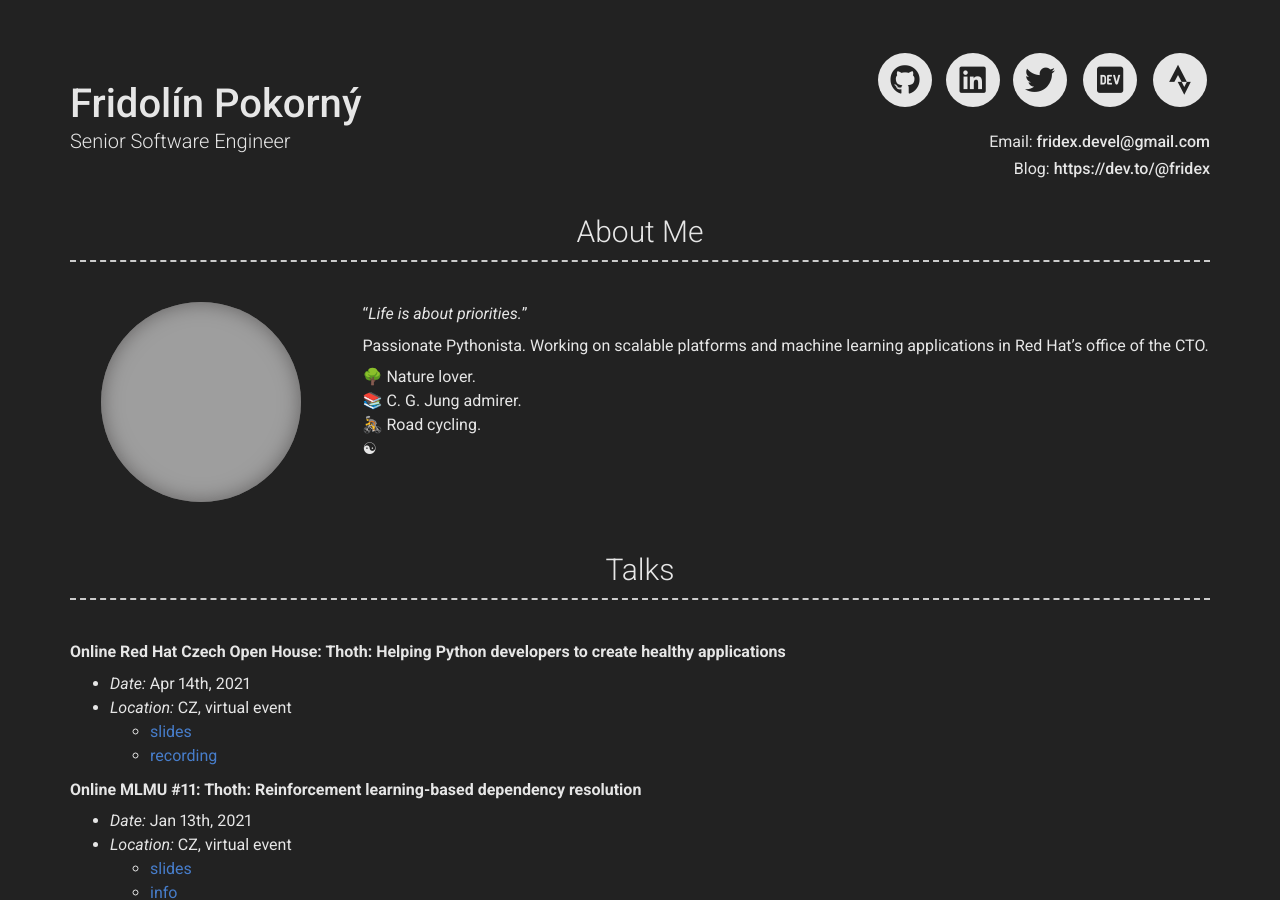
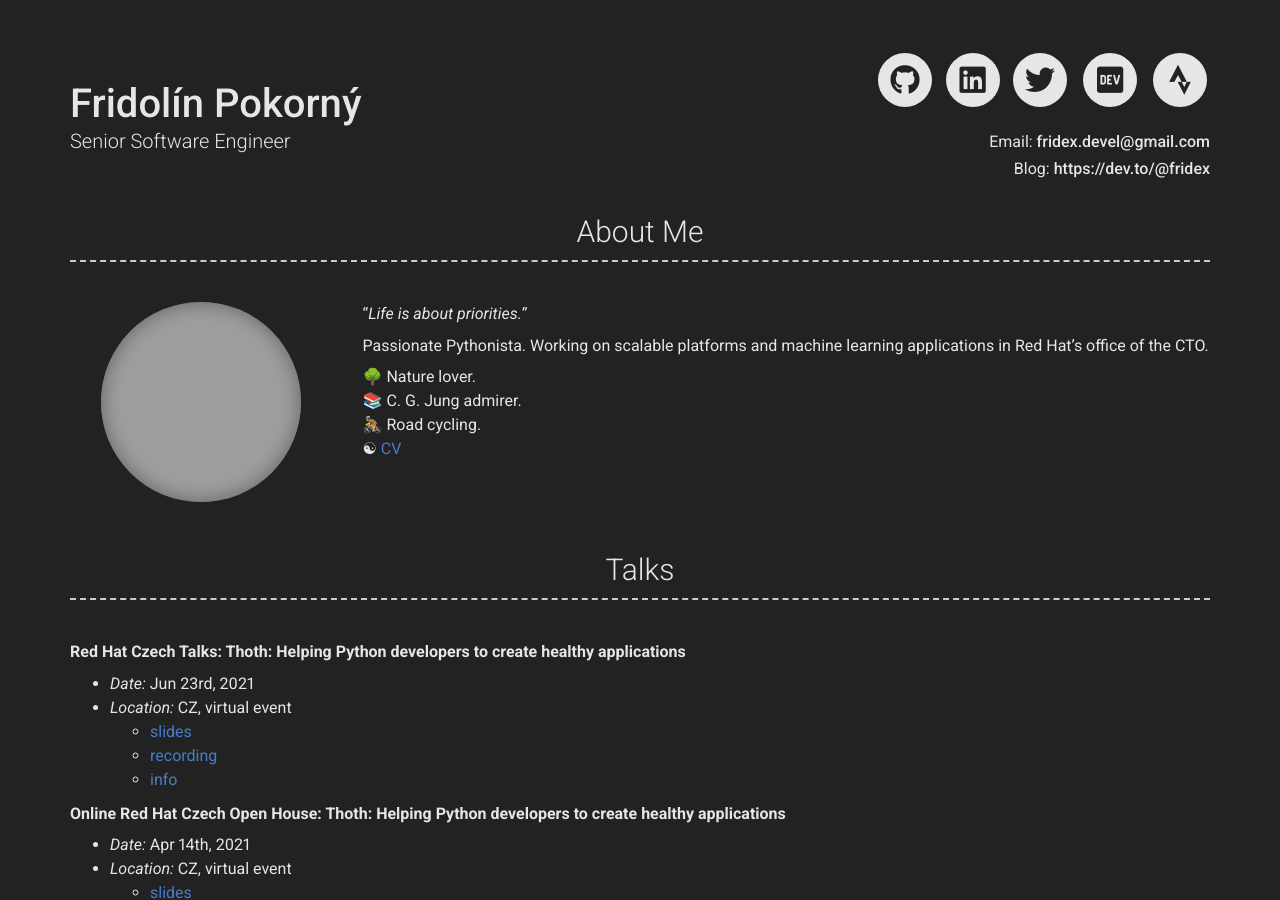
Before and after one commit to fridex/fridex.github.io, a Jekyll site: the page built from index.md, in a window 1280 px wide and 900 px high. Built offline with Jekyll 4.4.1, drawn with Linux system fonts in a browser that asks for light colours; nearby versions of some CDN libraries; grey boxes are pictures that could not be loaded.

Commit message:
Add Red Hat Czech talks

```diff
--- a/_config.yml
+++ b/_config.yml
@@ -1,5 +1,5 @@
 # Site
-repository: Git repository where your resume will be hosted, only required if you are hosting on GitHub (eg. sproogen/modern-resume-theme)
+# repository: Git repository where your resume will be hosted, only required if you are hosting on GitHub (eg. sproogen/modern-resume-theme)
 # favicon: Directory of your favicon (eg. images/favicon.ico)(optional)
 
 # Content configuration version
@@ -38,9 +38,12 @@ additional_links:
     icon: fab fa-dev
     url: https://dev.to/@fridex
 
+  # - title: CV
+  #   icon: fab fa-info
+  #   url: https://raw.githubusercontent.com/fridex/fridex.github.io/master/fpokorny_cv.pdf
+
   - title: strava
     icon: fab fa-strava
-    url: https://dev.to/@fridex
     url: https://www.strava.com/athletes/35508472
 
 # - title: another link
@@ -65,7 +68,7 @@ about_content: | # this will include new lines to allow paragraphs
   🌳 Nature lover.<br />
   📚 C. G. Jung admirer.<br />
   🚴 Road cycling.<br />
-  ☯
+  ☯ <a href="https://docs.google.com/viewer?url=https://raw.githubusercontent.com/fridex/fridex.github.io/master/fpokorny_cv.pdf">CV</a>
 
 #
 # You can even add paragraphs by using empty lines like this and add anything else [markdown](https://www.markdownguide.org/getting-started#what-is-markdown) supports such as
@@ -78,6 +81,15 @@ content:
   - title: Talks # Title for the section
     layout: text # Type of content section (list/text)
     content: |
+      **Red Hat Czech Talks: Thoth: Helping Python developers to create healthy applications**
+
+      * *Date:* Jun 23rd, 2021
+      * *Location:* CZ, virtual event
+        * [slides](https://github.com/thoth-station/talks/blob/master/2021-06-23-rhcz-talks/rh_cz_talks.pdf)
+        * [recording](https://www.youtube.com/watch?v=vfAYMgZV9WQ)
+        * [info](https://www.meetup.com/Red-Hat-Czech-Talks-Tech/events/278896341/)
+
+
       **Online Red Hat Czech Open House: Thoth: Helping Python developers to create healthy applications**
 
       * *Date:* Apr 14th, 2021
```
Also changed, not shown: 1 other file.
